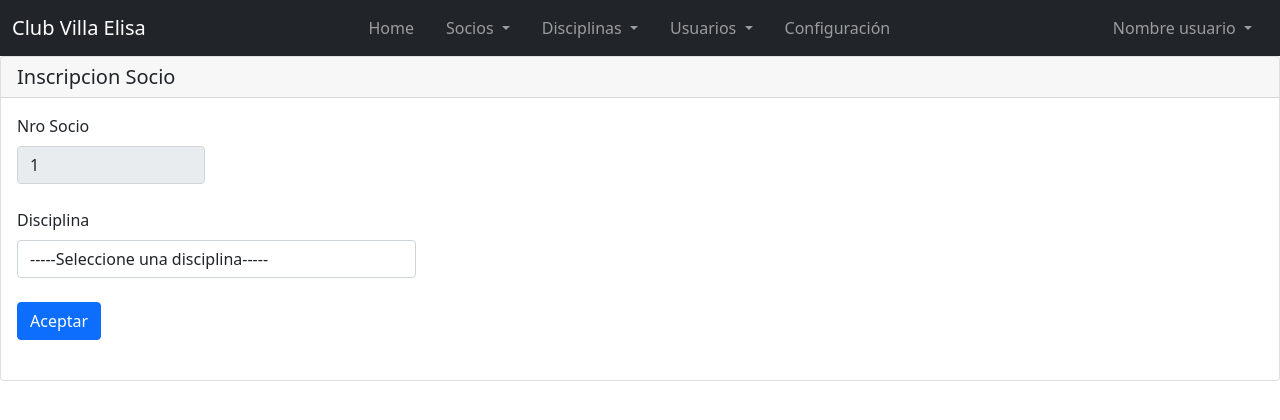
After one commit to Juan-Cruz-GH/Proyecto-de-Software-UNLP, a Flask app: page /socios/inscripcion-socio/1 in a window 1280 px wide. The commit adds this page. Shown: the top 420 px of the page. Run offline with Flask 2, Linux system fonts and the light colour scheme; data that the repository does not hold is empty; some libraries are stand-ins or nearby versions.

Commit message:
Se agrego el HTML para la inscripcion de socios a disciplinas

```diff
--- /dev/null
+++ b/admin/public/scripts.js
@@ -0,0 +1,19 @@
+function mostrar_categoria(){
+    let disciplina = document.getElementById("disciplina").value
+    if(disciplina != "sin_cat"){
+        document.getElementById(disciplina).removeAttribute('hidden')
+        document.getElementById(disciplina).setAttribute('required', 'true')
+        document.getElementById(disciplina).getElementsByClassName("select-input")[0].setAttribute('name', 'categoria')
+    }
+    let opciones = document.getElementById("disciplina").options.length;
+    for(let i=1; i<opciones; i++){
+        esconder_disciplina = document.getElementById("disciplina").options[i].text;
+        if(esconder_disciplina == disciplina){
+            continue
+        }else{
+            document.getElementById(esconder_disciplina).setAttribute('hidden', 'true')
+            document.getElementById(esconder_disciplina).removeAttribute('required')
+            document.getElementById(esconder_disciplina).getElementsByClassName("select-input")[0].removeAttribute('name')
+        }
+    }
+}
--- a/admin/src/core/disciplinas/__init__.py
+++ b/admin/src/core/disciplinas/__init__.py
@@ -13,6 +13,21 @@ def listar_disciplinas_diccionario():
         row.pop("inserted_at")
         lista.append(row)
     return lista
+
+def todas_las_disciplinas():
+    nombres = db.session.query(Disciplina.nombre.distinct()).all()
+    return nombres
+
+def categorias_de_cada_disciplina():
+    disciplinas = todas_las_disciplinas()
+    todas_las_categorias = {}
+    for disciplina in disciplinas:
+        categorias = db.session.query(Disciplina.categoria, Disciplina.id).filter(Disciplina.nombre==disciplina[0]).all()
+        for categoria in categorias:
+            todas_las_categorias[disciplina[0]] = categorias
+    return todas_las_categorias
+
+
 
 def listar_disciplinas(page):
     '''Listado de las disciplinas según el paginado definido en el módulo de configuración'''
@@ -46,16 +61,16 @@ def modificar_disciplina(data):
     db.session.commit()
     return disciplina
 
-def validar_disciplina_repetida(nombre, accion, id=None):
+def validar_disciplina_repetida(nombre, categoria, accion, id=None):
     '''Chequea que la disciplina no exista ya'''
     if(accion == "alta"):
-        nombre_existente = Disciplina.query.filter_by(nombre=nombre).first()
+        nombre_existente = Disciplina.query.filter_by(nombre=nombre).filter(Disciplina.categoria==categoria).first()
         if(nombre_existente is None):
             return True, "La disciplina no existe aún"
         else:
             return False, "La disciplina ya existe"
     elif(accion == "modificacion"):
-        nombre_existente = Disciplina.query.filter_by(nombre=nombre).filter(Disciplina.id != id).first()
+        nombre_existente = Disciplina.query.filter_by(nombre=nombre).filter(Disciplina.categoria==categoria).filter(Disciplina.id != id).first()
         if(nombre_existente is None):
             return True, "La disciplina no existe aún"
         else:
--- a/admin/src/web/controllers/disciplinas.py
+++ b/admin/src/web/controllers/disciplinas.py
@@ -41,7 +41,7 @@ def disciplina_add():
     }
     resultado, mensaje = disciplinas.validar_inputs(data_disciplina)
     if(resultado):
-        resultado, mensaje = disciplinas.validar_disciplina_repetida(data_disciplina["nombre"], "alta")
+        resultado, mensaje = disciplinas.validar_disciplina_repetida(data_disciplina["nombre"], data_disciplina["categoria"], "alta")
         if(resultado):
             disciplinas.agregar_disciplina(data_disciplina)
             return redirect("/disciplinas")
--- a/admin/src/web/controllers/socios.py
+++ b/admin/src/web/controllers/socios.py
@@ -2,6 +2,7 @@ from flask import Blueprint, render_template, request, redirect, flash
 from src.core import socios
 from src.core import pagos
 from src import exportaciones
+from src.core import disciplinas
 
 socio_blueprint = Blueprint("socios", __name__, url_prefix="/socios")
 
@@ -101,3 +102,10 @@ def exportar_pdf():
     data_socios = socios.todos_los_socios(apellido, tipo)
     output = exportaciones.generarPDF(data_socios)
     return output
+
+@socio_blueprint.route("/inscripcion-socio/<id>")
+def inscripcion_socio(id):
+    '''Esta funcion retorna el formulario para la inscripcion del socio a una disciplina'''
+    disciplinas2 = ['futbol', 'basquet']
+    kwargs = {'id_socio': id, 'disciplinas': disciplinas.todas_las_disciplinas(), 'categorias': disciplinas.categorias_de_cada_disciplina()}
+    return render_template("/socios/inscripcion_socios.html", **kwargs)
--- a/admin/src/web/templates/layout.html
+++ b/admin/src/web/templates/layout.html
@@ -88,5 +88,7 @@
       integrity="sha384-MrcW6ZMFYlzcLA8Nl+NtUVF0sA7MsXsP1UyJoMp4YLEuNSfAP+JcXn/tWtIaxVXM"
       crossorigin="anonymous"
     ></script>
+    <script src="{{ url_for('static',filename='scripts.js') }}">
+    </script>
   </body>
 </html>
--- a/admin/src/web/templates/socios/index.html
+++ b/admin/src/web/templates/socios/index.html
@@ -62,7 +62,7 @@
     </caption>
     <thead class="bg-light">
       <tr>
-        <th>ID</th>
+        <th>NroSocio</th>
         <th>Nombre</th>
         <th>Apellido</th>
         <th>Email</th>
@@ -95,7 +95,7 @@
           <p class="fw-normal mb-1">{{socio.dni}}</p>
         </td>
         <td>
-          <a class="btn btn-primary">Inscribir</a>
+          <a href="{{ url_for('socios.inscripcion_socio', id=socio.id) }}" class="btn btn-primary">Inscribir</a>
         </td>
         <td>
           <a href="{{ url_for('pagos.pagos_socios', id=socio.id, page_num=1) }}" class="btn btn-success">Ver Pagos</a>
--- /dev/null
+++ b/admin/src/web/templates/socios/inscripcion_socios.html
@@ -0,0 +1,66 @@
+{% extends "layout.html" %}
+{% block title %}
+    Inscripcion Socios - Club Villa Elisa
+{%endblock %}
+
+{% block head %}
+    {{ super() }}
+{% endblock %}
+
+{% block content %}
+{% with messages = get_flashed_messages() %}
+  {% if messages %}
+    <ul class=flashes>
+    {% for message in messages %}
+    <div class="alert alert-warning" role="alert">
+        <li>{{ message }}</li>
+    </div>
+    {% endfor %}
+    </ul>
+  {% endif %}
+{% endwith %}
+<div class="card">
+    <h5 class="card-header">Inscripcion Socio</h5>
+    <div class="card-body">
+        <form method="POST" action="#">
+            <input type="hidden" name="csrf_token" value="{{ csrf_token() }}"/>
+            <div class="row mb-4">
+                <div class="col-2">
+                    <label class="form-label" for="NroSocio">Nro Socio</label>
+                    <input class="form-control" type="text" id="id_socio" name="id_socio" readonly value="{{id_socio}}">
+                </div>
+            </div>
+            <div class="row mb-4">
+                <div class="col-4">
+                    <div class="form-outline">
+                        <label class="form-label" for="Disciplina">Disciplina</label>
+                        <select class="form-control select-input" id="disciplina" name="disciplina" onchange="mostrar_categoria()" required>
+                            <option value="sin_cat" selected>-----Seleccione una disciplina-----</option>
+                            {% for disciplina in disciplinas %}
+                            <option value="{{disciplina[0]}}">{{disciplina[0]}}</option>
+                            {% endfor %}
+                        </select>
+                    </div>
+                </div>
+                {% for disciplina in categorias %}
+                <div id="{{disciplina}}" class="col-4" hidden>
+                    <div class="form-outline">
+                        <label class="form-label" for="Categoria">Categoria</label>
+                        <select class="form-control select-input" id="categoria" name="categoria" required>
+                            <option selected>-----Seleccione una categoria-----</option>
+                            {% for cat in categorias[disciplina] %}
+                            <option value="{{cat[1]}}">{{cat[0]}}</option>
+                            {% endfor %}
+                        </select>
+                    </div>
+                </div>
+                {% endfor %}
+            </div>
+
+            <!-- Submit button -->
+            <button type="submit" class="btn btn-primary btn-block mb-4">Aceptar</button>
+
+          </form>
+    </div>
+</div>
+{% endblock %}
```
